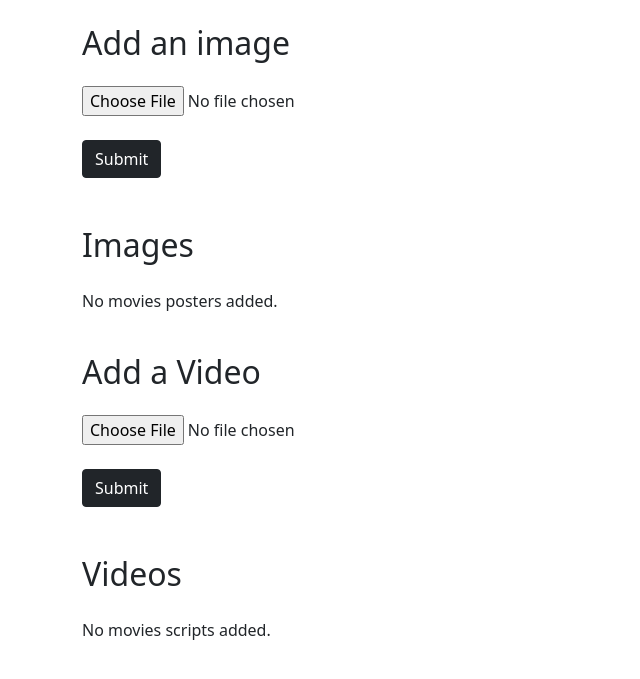
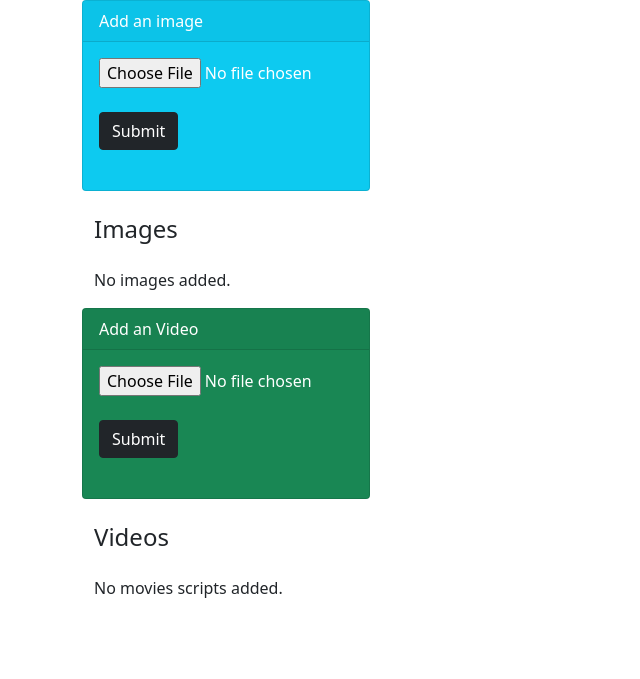
Before and after one commit to rifaet-ullah/VideoAnalysis, a Django app: page /dashboard in a window 1280 px wide. Shown: the part 56-735 px from the top of the page, without its empty margins (0-640 px from the left). Run offline with Django 4.2, Linux system fonts and the light colour scheme; the visitor is signed in with stand-in values (Sample User, id 1); parts of the project's set-up code (start-up, migrations or seed data) failed here and were passed over.

Commit message:
- make cards in dashboard.html
- imports in of urls.py

- views.py:

- def upload inside class

- name it uploadView

- variable name

- return redirect("public:dashboard")

```diff
--- a/feature/public/templates/public/dashboard.html
+++ b/feature/public/templates/public/dashboard.html
@@ -4,6 +4,68 @@
 
 {% block content %}
 
-{% include 'public/upload.html' %}
+<!--# image-->
+<div class="container">
+    <div class="card text-white bg-info mb-3" style="max-width: 18rem">
+        <div class="card-header">Add an image</div>
+        <div class="card-body">
+            <form method="post" enctype="multipart/form-data" action="{% url 'public:upload' %}">
+                {% csrf_token %}
+                <input type="file" name="upload" accept="image/*">
+                <br>
+                <button class="btn btn-dark my-4" type="submit">Submit</button>
+            </form>
+        </div>
+    </div>
+
+    <!--See Image Uploaded-->
+    <div class="container">
+        <h4 class="my-4">Images</h4>
+        <div class="row">
+            {% if file_url %}
+            <div class="col-lg-4 col-md-6 col-sm-12 pb-4">
+                <img src="{{ file_url }}" class="img-fluid" style="width:500px;height:300px;">
+                <br>
+                <a class="btn btn-dark my-4" href="/">Return to Homepage</a>
+                {% else %}
+                <p>No images added.</p>
+                {% endif %}
+            </div>
+        </div>
+    </div>
+</div>
+
+<!--# video-->
+<div class="container">
+    <div class="card text-white bg-success mb-3" style="max-width: 18rem;">
+        <div class="card-header">Add an Video</div>
+        <div class="card-body">
+            <form method="post" enctype="multipart/form-data" action="{% url 'public:upload' %}">
+                {% csrf_token %}
+                <input type="file" name="upload" accept="video/*">
+                <br>
+                <button class="btn btn-dark my-4" type="submit">Submit</button>
+            </form>
+        </div>
+    </div>
+
+    <!--See File Uploaded-->
+    <div class="container">
+        <h4 class="my-4">Videos</h4>
+        <div class="row">
+            {% if uploaded_file_url %}
+            <div class="col-lg-4 col-md-6 col-sm-12 pb-4">
+                <p>Uploaded to:<a href="{{ uploaded_file_url }}">{{ uploaded_file_url }}</a></p>
+                <video width="600" height="300" autoplay muted>
+                    <source src="{{ uploaded_file_url }}" type="video/mp4">
+                </video>
+                <a class="btn btn-dark my-4" href="/">Return to Homepage</a>
+                {% else %}
+                <p>No movies scripts added.</p>
+                {% endif %}
+            </div>
+        </div>
+    </div>
+</div>
 
 {% endblock content %}
--- a/feature/public/templates/public/upload.html
+++ /dev/null
@@ -1,50 +0,0 @@
-<!--# image-->
-<div class="container">
-    <h2 class="my-4">Add an image</h2>
-    <form method="post" enctype="multipart/form-data" action="{% url 'public:upload' %}">
-        {% csrf_token %}
-        <input type="file" name="upload" accept="image/*">
-        <br>
-        <button class="btn btn-dark my-4" type="submit">Submit</button>
-    </form>
-
-    <!--See Image Uploaded-->
-    <h2 class="my-4">Images</h2>
-    <div class="row">
-        {% if file_url %}
-        <div class="col-lg-4 col-md-6 col-sm-12 pb-4">
-            <img src="{{ file_url }}" class="img-fluid">
-            <br>
-            <a class="btn btn-dark my-4" href="/">Return to Homepage</a>
-            {% else %}
-            <p>No movies posters added.</p>
-            {% endif %}
-        </div>
-
-    </div>
-</div>
-
-<!--# video-->
-<div class="container">
-    <h2 class="my-4">Add a Video</h2>
-    <form method="post" enctype="multipart/form-data" action="{% url 'public:upload' %}">
-        {% csrf_token %}
-        <input type="file" name="upload" accept=".mp4, .avi, .3gp">
-        <br>
-        <button class="btn btn-dark my-4" type="submit">Submit</button>
-    </form>
-
-    <!--See File Uploaded-->
-    <h2 class="my-4">Videos</h2>
-    <div class="row">
-        {% if uploaded_file_url %}
-        <div class="col-lg-4 col-md-6 col-sm-12 pb-4">
-            <p>Uploaded to:<a href="{{ uploaded_file_url }}">{{ uploaded_file_url }}</a></p>
-            <a class="btn btn-dark my-4" href="/">Return to Homepage</a>
-            {% else %}
-            <p>No movies scripts added.</p>
-            {% endif %}
-        </div>
-
-    </div>
-</div>
--- a/feature/public/urls.py
+++ b/feature/public/urls.py
@@ -1,7 +1,6 @@
 from django.urls import path
-from . import views
 
-from feature.public.views import *
+from feature.public.views import SignInView, sign_out, DashboardView, UploadView
 
 app_name = "public"
 
@@ -9,5 +8,5 @@ urlpatterns = [
     path("", SignInView.as_view(), name="sign-in"),
     path("sign-out", sign_out, name="sign-out"),
     path("dashboard", DashboardView.as_view(), name="dashboard"),
-    path("upload", views.upload, name="upload")
+    path("upload", UploadView.as_view(), name="upload"),
 ]
--- a/feature/public/views.py
+++ b/feature/public/views.py
@@ -6,16 +6,6 @@ from django.shortcuts import render, redirect
 from django.views import View
 
 from feature.public.forms import SignInForm
-
-
-def upload(request):
-    if request.method == "POST" and request.FILES["upload"]:
-        uploaded = request.FILES["upload"]
-        fss = FileSystemStorage()
-        file = fss.save(uploaded.name, uploaded)
-        file_url = fss.url(file)
-        return render(request, "public/upload.html", {"file_url": file_url})
-    return render(request, "public/upload.html")
 
 
 class SignInView(View):
@@ -51,6 +41,18 @@ class DashboardView(LoginRequiredMixin, View):
         return render(request, "public/dashboard.html")
 
 
+class UploadView(LoginRequiredMixin, View):
+    @staticmethod
+    def post(request):
+        if request.FILES["upload"]:
+            upload_file = request.FILES["upload"]
+            file_system_storage = FileSystemStorage()
+            file = file_system_storage.save(upload_file.name, upload_file)
+            file_url = file_system_storage.url(file)
+            return render(request, "public/dashboard.html", {"file_url": file_url})
+        return redirect("public:dashboard")
+
+
 def sign_out(request):
     logout(request)
     messages.success(request, "Successfully signed out.")
```
